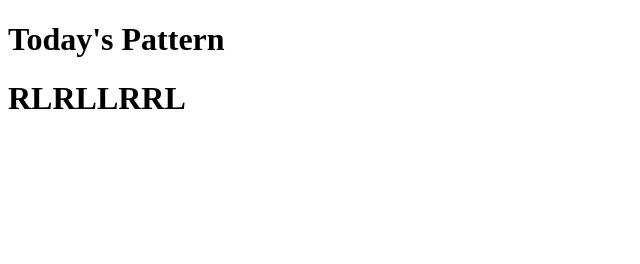
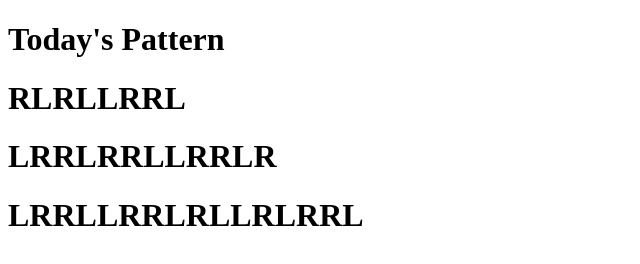
Before and after one commit to blakecwang/todayspattern, a plain HTML site: page index.html in a window 1280 px wide. Shown: the whole page, without its empty margins (0-640 px from the left). Drawn offline with Linux system fonts and the light colour scheme.

Commit message:
Add 8 and 12 patterns

```diff
--- a/index.html
+++ b/index.html
@@ -2,16 +2,18 @@
 <html>
   <body>
     <h1>Today's Pattern</h1>
-    <h1 id='pattern'></h1>
+    <h1 id='pattern8'></h1>
+    <h1 id='pattern12'></h1>
+    <h1 id='pattern16'></h1>
   </body>
 </html>
 
 <script type='application/javascript'>
-  function genPattern() {
+  function genPattern(patternLen) {
     var pattern = '';
     var i = Math.floor(Math.random() * 2);
     var j;
-    while (pattern.length < 8) {
+    while (pattern.length < patternLen) {
       if (i % 2 == 0) {
         var letter = 'R';
       } else {
@@ -22,7 +24,7 @@
       }
       i++;
     }
-    return pattern.slice(0, 8);
+    return pattern.slice(0, patternLen);
   }
 
   function checkPattern(pattern) {
@@ -43,14 +45,34 @@
     return true;
   }
 
-  var todaysPattern;
+  var pattern8;
+  var pattern12;
+  var pattern16;
   var goodToGo = false;
   while (!goodToGo) {
-    todaysPattern = genPattern();
-    if (checkPattern(todaysPattern)) {
+    pattern8 = genPattern(8);
+    if (checkPattern(pattern8)) {
       goodToGo = true;
     }
   }
 
-  document.getElementById('pattern').innerHTML = todaysPattern;
+  goodToGo = false;
+  while (!goodToGo) {
+    pattern12 = genPattern(12);
+    if (checkPattern(pattern12)) {
+      goodToGo = true;
+    }
+  }
+
+  goodToGo = false;
+  while (!goodToGo) {
+    pattern16 = genPattern(16);
+    if (checkPattern(pattern16)) {
+      goodToGo = true;
+    }
+  }
+
+  document.getElementById('pattern8').innerHTML = pattern8;
+  document.getElementById('pattern12').innerHTML = pattern12;
+  document.getElementById('pattern16').innerHTML = pattern16;
 </script>
```
